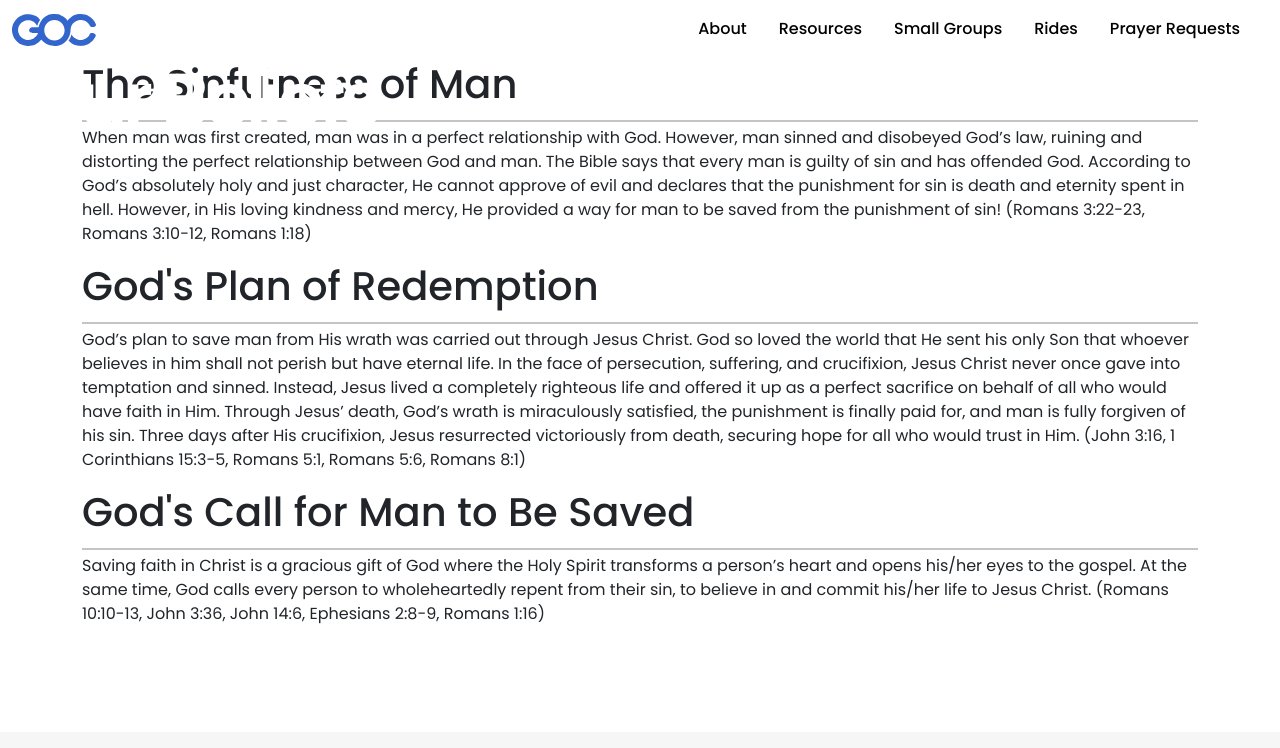
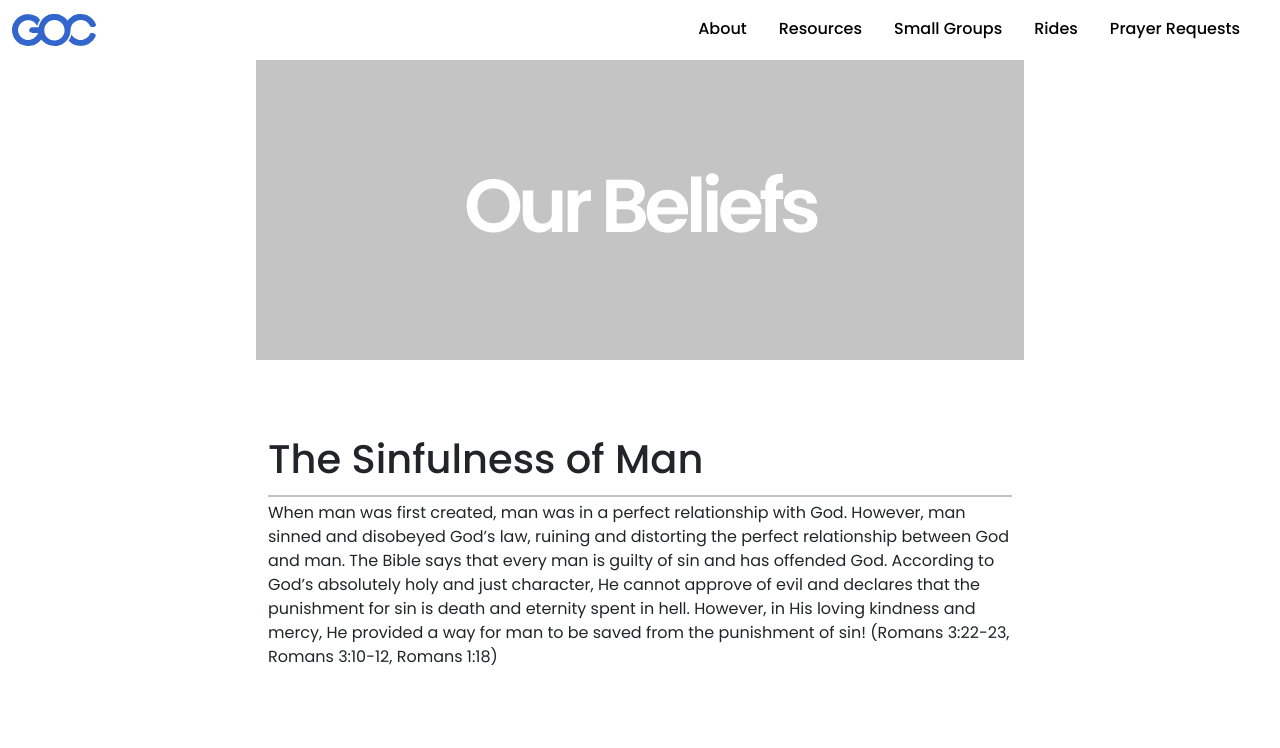
Before and after one commit to graceoncampus/goc-web-v3, a React (Create React App) app: page /about/beliefs in a window 1280 px wide. Shown: the top 748 px of the page. Built offline with nearby package versions, Linux system fonts and the light colour scheme; no server answers; what aws-amplify would draw is missing.

Commit message:
added body text, just need to fix top

```diff
--- a/src/Components/User/About/Beliefs/Beliefs.scss
+++ b/src/Components/User/About/Beliefs/Beliefs.scss
@@ -9,33 +9,37 @@
 @import 'src/css/bootstrap';
 
 .beliefs-title-overlay {
-  position: absolute;
+  display: flex;
+  margin: 0 auto;
   width: 100%;
-  margin: 0 auto;
   justify-content: center;
+  height: rem.convert(300px);
   background: #C4C4C4;
   text-align: center;
+  flex-direction: column;
+  position: relative;
 }
 
 .beliefs-title-text {
-  position: absolute;
   font-family: 'Poppins';
   font-style: normal;
   font-weight: 600;
   font-size: rem.convert(75px);
-  line-height: 106.5%;
-  display: flex;
-  align-items: center;
-  text-align: center;
   letter-spacing: -0.065em;
   color: white;
 }
 
+.body-container {
+  max-width: 60%;
+  clear: both;
+}
+
 .header-text {
-  border-bottom: 2px solid #C4C4C4;
+  margin-top: rem.convert(75px);
+  border-bottom: rem.convert(2px) solid #C4C4C4;
   padding-bottom: rem.convert(4px);
   font-family: 'Poppins';
-  font-size: rem.convert(56px)
+  font-size: rem.convert(54px)
 }
 
 .body-text {
--- a/src/Components/User/About/Beliefs/Beliefs.tsx
+++ b/src/Components/User/About/Beliefs/Beliefs.tsx
@@ -12,11 +12,16 @@ const BeliefsBody = () => {
     const navigate = useNavigate();
 
     return (
-        <Container fluid>
-            <Container className={'beliefs-title-overlay'}>
-                <span className={'beliefs-title-text'}>Our Beliefs</span>
+        <div>
+            <Container fluid className={'beliefs-title-overlay'}>
+                <Row className="justify-content-center">
+                    <Col md={8} className="text-center">
+                        <h1 className={'beliefs-title-text'}>Our Beliefs</h1>
+                    </Col>
+                </Row>
+                {/* <span className={'beliefs-title-text'}>Our Beliefs</span> */}
             </Container>
-            <Container>
+            <Container className={'body-container'}>
                 <div className={'header-text'}>
                     <h1>The Sinfulness of Man</h1>
                 </div>
@@ -32,7 +37,7 @@ const BeliefsBody = () => {
                 </div>
                 <p className={'body-text'}>Saving faith in Christ is a gracious gift of God where the Holy Spirit transforms a person’s heart and opens his/her eyes to the gospel. At the same time, God calls every person to wholeheartedly repent from their sin, to believe in and commit his/her life to Jesus Christ. (Romans 10:10-13, John 3:36, John 14:6, Ephesians 2:8-9, Romans 1:16)</p>
             </Container>
-        </Container>
+        </div>
     )
 }
 
```
